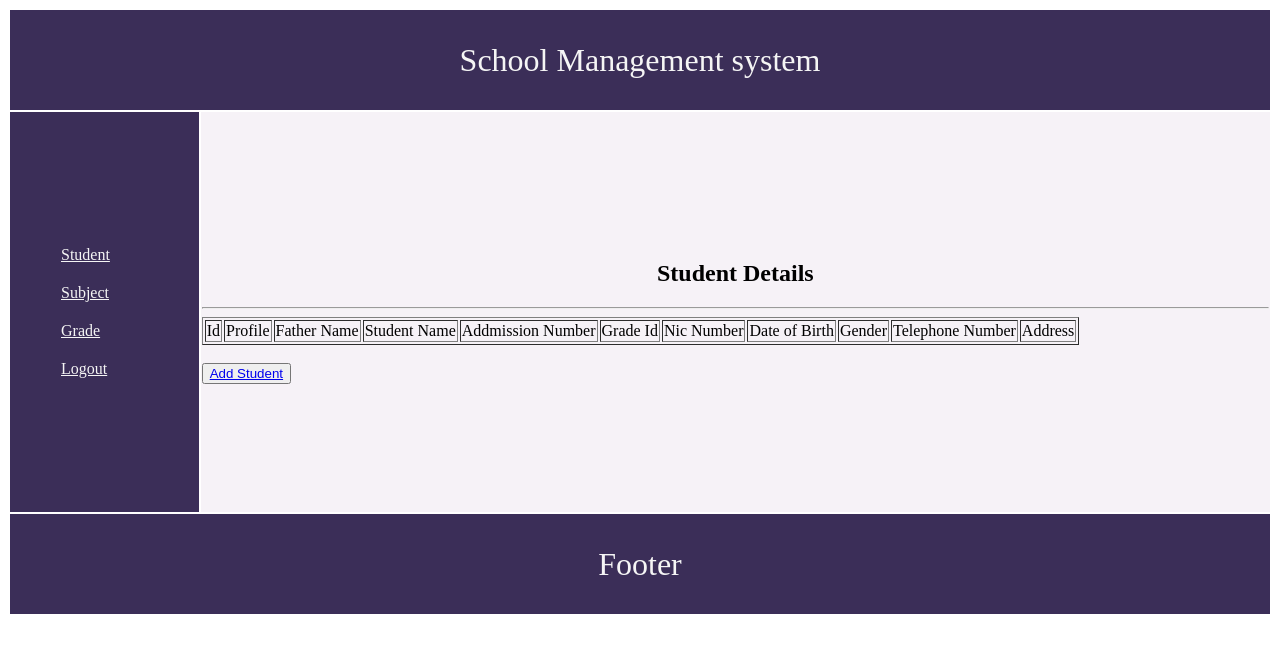
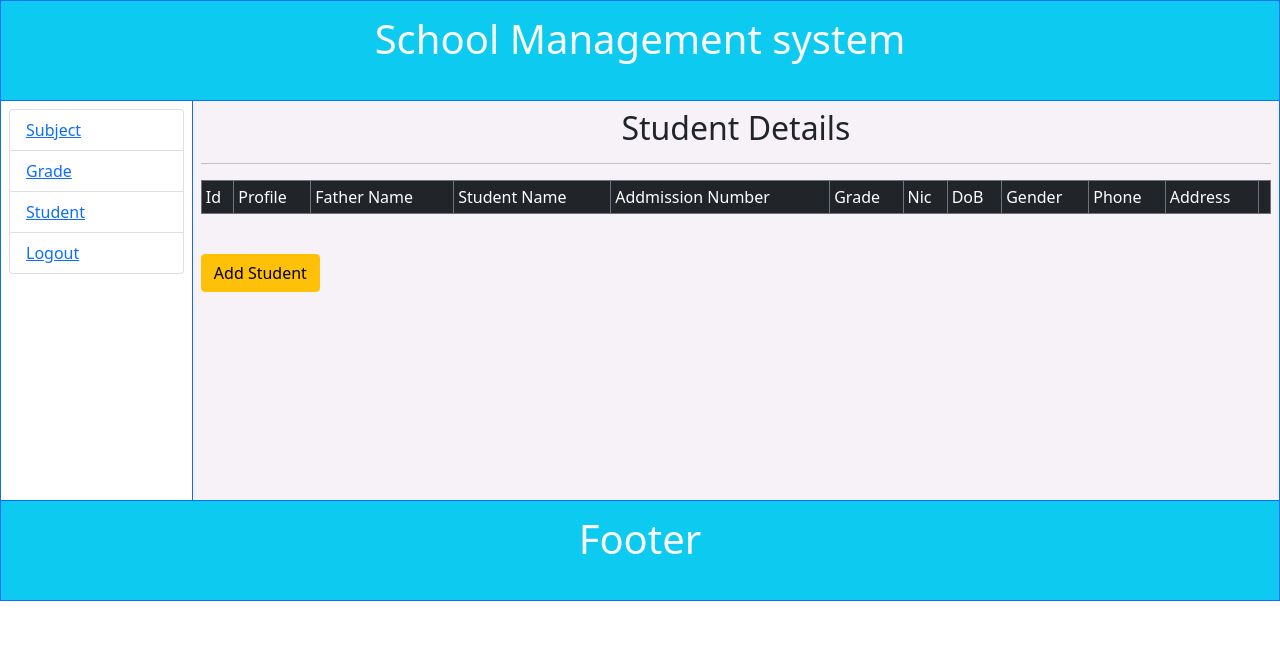
Before and after one commit to Sivachelvan2002/YIT-school_system-PHP, a PHP site: page /selvanphp/index.php?section=student&page=index in a window 1280 px wide. Shown: the top 653 px of the page. Run offline with PHP 8.4, Linux system fonts and the light colour scheme; the visitor is signed in with stand-in values (Sample User, id 1); data that the repository does not hold is empty.

Commit message:
Refactor student UI and implement soft delete
Updated student listing and login pages to use Bootstrap for improved UI consistency. Changed student deletion to a soft delete by setting 'deleted_at' instead of removing records. Enhanced profile image handling to delete old images on update, and improved navigation and table layouts. Removed unused uploaded images.

```diff
--- a/index.php
+++ b/index.php
@@ -1,100 +1,65 @@
 <?php require_once('auth/session.php');
-require_once('config.php');?>
+require_once('config.php'); ?>
 <!DOCTYPE html>
 <html lang="en">
-<head >
+
+<head>
     <meta charset="UTF-8">
     <meta name="viewport" content="width=device-width, initial-scale=1.0">
+    <link href="https://cdn.jsdelivr.net/npm/bootstrap@5.0.2/dist/css/bootstrap.min.css" rel="stylesheet" integrity="sha384-EVSTQN3/azprG1Anm3QDgpJLIm9Nao0Yz1ztcQTwFspd3yD65VohhpuuCOmLASjC" crossorigin="anonymous">
     <title>School-System</title>
-
     <style>
-        td[colspan="2"]{
-            text-align: center;
-            font-size: xx-large;
-            color: whitesmoke;
-        }
-        img{
-            width: "100px";
-            height: "100px";
-            border-radius: 50%;
-
-        }
-        ul{
-            list-style: none;
-            display: flex;
-            flex-direction: column;
-            text-decoration: none;
-
-
-        }
-        ul li{
-            margin: 0;
-            padding: 10px 10px;
-            justify-content: center;
-            align-items: center;
-
-
-
-        }
-        ul li:hover{
-            background-color: pink;
-            border-radius: 10px;
-            color: black;
-
-
-        }
-        ul li a{
-            color: whitesmoke;
-        }
-        ul li a:hover{
-            color: black;
-        }
 
     </style>
+
 </head>
+
 <body>
-    <table width="100%" height="100%">
-        <tr height="100" style="background-color: #3b2e58ff;">
-            <td colspan="2" >School Management system</td>
+    <table width="100%" height="100%" class="table table-bordered border-primary">
+        <tr height="100" class="bg-info">
+            <td colspan="2" class="fs-1 text-center text-light">School Management system</td>
         </tr>
         <tr height="400">
-            <td width="15%" style="background-color: #3b2e58ff;" >
-                <ul>
-                    <li><a href="?section=student&page=index">Student</a></li>
-                    <li><a href="?section=subject&page=index">Subject</a></li>
-                    <li><a href="?section=grade&page=index">Grade</a></li>
-                    <li><a href="?section=auth&page=logout">Logout</a></li>
+            <td width="15%" class="">
+                <ul class="list-group mt-">
+                    <li class="list-group-item"><a class=" " href="?section=subject&page=index">Subject</a></li>
+                    <li class="list-group-item"><a class="" href="?section=grade&page=index">Grade</a></li>
+                    <li class="list-group-item"><a class=" " href="?section=student&page=index">Student</a></li>
+                    <li class="list-group-item"><a class="" href="?section=auth&page=logout">Logout</a></li>
                 </ul>
+
             </td>
             <td width="85%" style="background-color: #f6f2f7ff;">
                 <?php
                 //get folder name or assign default foldername
-                if(isset($_GET["section"])){
-                    $sec=$_GET["section"];
-                }else{
-                    $sec="student";
+                if (isset($_GET["section"])) {
+                    $sec = $_GET["section"];
+                } else {
+                    $sec = "student";
                 }
                 //get file name or assign default filename
-                if(isset($_GET["page"])){
-                    $p=$_GET["page"];
-                } else{
-                    $p="index";
+                if (isset($_GET["page"])) {
+                    $p = $_GET["page"];
+                } else {
+                    $p = "index";
                 }
                 //assign foldername + filename to $path
-                $path=$sec."/".$p.".php";
+                $path = $sec . "/" . $p . ".php";
                 //check $path la kudutha name la ethum irukka endu
-                if(file_exists($path)){
+                if (file_exists($path)) {
                     include($path);
-                }else{
+                } else {
                     echo "<h1>404 error</h1>";
                 }
 
                 ?>
             </td>
         </tr>
-        <tr height="100" style="background-color: #3b2e58ff;">
-            <td colspan="2" >Footer</td>
+        <tr height="100" class="bg-info">
+            <td colspan="2" class="fs-1 text-center text-light">Footer</td>
         </tr>
     </table>
+    <script src="https://cdn.jsdelivr.net/npm/bootstrap@5.0.2/dist/js/bootstrap.bundle.min.js" integrity="sha384-MrcW6ZMFYlzcLA8Nl+NtUVF0sA7MsXsP1UyJoMp4YLEuNSfAP+JcXn/tWtIaxVXM" crossorigin="anonymous"></script>
 </body>
+
 </html>
--- a/student/delete-profile.php
+++ b/student/delete-profile.php
@@ -9,7 +9,7 @@ if (file_exists($path)) {
 	$result = mysqli_query($conn, $query);
 
 	if ($result) {
-		//echo "query executed successfully...";
+		//               echo "query executed successfully...";
 		header("Location: ../index.php?section=student&page=edit&id=$id");
 	} else {
 		echo ("query not executed..") . mysqli_error($conn);
--- a/student/delete.php
+++ b/student/delete.php
@@ -3,7 +3,7 @@ $id = $_GET['id'];
 
 require_once('../config.php');
 
-$query = "DELETE FROM students WHERE id='$id'";
+$query = "UPDATE students SET deleted_at=NOW() WHERE id='$id'";
 $result = mysqli_query($conn,$query);
 
 if($result){
--- a/student/edit.php
+++ b/student/edit.php
@@ -5,6 +5,7 @@ $id = $_GET['id'];
 $query = "SELECT * FROM students WHERE id = '$id' ;";
 $result = mysqli_query($conn, $query);
 $row = mysqli_fetch_array($result);
+$profilepath = $row['profile'];
 
 
 $query1 = "SELECT grade_id,grade_name FROM grades;";
@@ -12,14 +13,14 @@ $results = mysqli_query($conn, $query1);
 
 ?>
 <center>
-	<form action="student/update.php" method="POST" enctype="multipart/form-data" autocomplete="on">
+	<form action="student/update.php?path=<?php echo $profilepath ?>" method="POST" enctype="multipart/form-data" autocomplete="on">
 		<table border="1" cellpadding="10" cellspacing="4">
 			<tr>
 				<th colspan="2"> Edit Student details </th>
 			</tr>
 			<tr>
 				<div class="profile">
-					<td colspan="2"> <img src="<?php echo substr($row['profile'], 3) ?>" width="100px" height="100px"><br />
+					<td colspan="2"> <img src="<?php echo substr($profilepath, 3) ?>" width="100px" height="100px"><br />
 
 						<button><a href="student/delete-profile.php?id=<?php echo $row['id'] ?>&path=<?php echo $row['profile'] ?>">Delete Image</a></button>
 						<input type="file" name="myfile" id="myfile">
--- a/student/index.php
+++ b/student/index.php
@@ -1,26 +1,26 @@
 <?php
 	//require_once('../config.php');
-	$query="select * from students;";
+	$query="SELECT * FROM students WHERE deleted_at IS NULL;";
 	$results=mysqli_query($conn,$query);
 
 
 ?>
 <h2><center>Student Details</center></h2>
 <hr/>
-	<table border="1" >
+	<table class="table table-dark table-hover table-sm table align-middle table-bordered border-secondary" >
 			<tr>
 				<td>Id</td>
 				<td>Profile</td>
 				<td>Father Name</td>
 				<td>Student Name</td>
 				<td>Addmission Number</td>
-				<td>Grade Id</td>
-				<td>Nic Number</td>
-				<td>Date of Birth</td>
+				<td>Grade</td>
+				<td>Nic</td>
+				<td>DoB</td>
 				<td>Gender</td>
-				<td>Telephone Number</td>
+				<td>Phone</td>
 				<td>Address</td>
-
+				<td colspan="4"></td>
 			</tr>
 		<?php foreach($results as $students){
 				//while($row = mysqli_fetch_assoc($results) ?>
@@ -36,12 +36,12 @@
 				<td><?php echo $students['gender']; ?></td>
 				<td><?php echo $students['telephone_number']; ?></td>
 				<td><?php echo $students['address']; ?></td>
-				<td><button class="button"><a href="?section=student&page=edit&id=<?php echo $students['id'];?>" >Edit </a></button></td>
-				<td><button class="button"><a href="student/delete.php?id=<?php echo $students['id'] ?>" onclick ="return confirm('Are you sure !')">Delete </a></button></td>
-				<td><button class="button"><a href="?section=student&page=show&id=<?php echo $students['id'];?>" >Show </a></button></td>
-				<td><button class="button"><a href="?section=student&page=addsubject&id=<?php echo $students['id']; ?>">Add Subject </a></button>
+				<td><a class="btn btn-outline-secondary" href="?section=student&page=edit&id=<?php echo $students['id'];?>" >Edit </a></td>
+				<td><a class="btn btn-outline-danger" href="student/delete.php?id=<?php echo $students['id'] ?>" onclick ="return confirm('Are you sure !')">Delete </a></td>
+				<td><a class="btn btn-outline-success" href="?section=student&page=show&id=<?php echo $students['id'];?>" >Show </a></td>
+				<td><a class="btn btn-outline-info" href="?section=student&page=addsubject&id=<?php echo $students['id']; ?>">Add Subject </a>
 				</td>
 			</tr>
 		<?php } ?>
 	</table></br>
-	<button><a href="?section=student&page=create-form">Add Student</a></button>
+	<a class="btn btn-warning" href="?section=student&page=create-form">Add Student</a>
--- a/student/show.php
+++ b/student/show.php
@@ -28,7 +28,7 @@ while ($row1 = mysqli_fetch_assoc($results1)) {
 
 
 ?>
-<h2>Student Details</h2>
+<h2><center>Student Details</center></h2>
 <table border="1" cellpadding="10" cellspacing="4">
 	<tr>
 		<th colspan="2"> Student details </th>
--- a/student/update.php
+++ b/student/update.php
@@ -1,4 +1,5 @@
 <?php
+$path=$_GET['path'];
 require_once('../config.php');
 if ($_SERVER["REQUEST_METHOD"] == "POST") {
     if (!empty($_FILES['myfile']['name'])) {
@@ -70,6 +71,10 @@ if ($_SERVER["REQUEST_METHOD"] == "POST") {
             echo " Upload profile Only allowed file types";
         }
     }
+    // delete old profile when change photo without delete
+    if(($path != $target_file) && isset($target_file)){
+        unlink($path);
+    }
 
     $query = "UPDATE students SET father_name = '$father_name' ,student_name = '$student_name',admission_number = '$admission_number',grade_id = '$grade_id',nic_number = '$nic_number',date_of_birth='$date_of_birth',gender='$gender',telephone_number='$telephone_number',address='$address' WHERE id ='$id'; ";
     $results = mysqli_query($conn, $query);
```
Also changed, not shown: auth/login.php (+30 -45 lines), upload/4c788680f524a8b751f62b4e05a32615.jpg (deleted), upload/sports-cricket-wallpaper-preview (1).jpg (deleted), upload/wp2032522.jpg (deleted).
